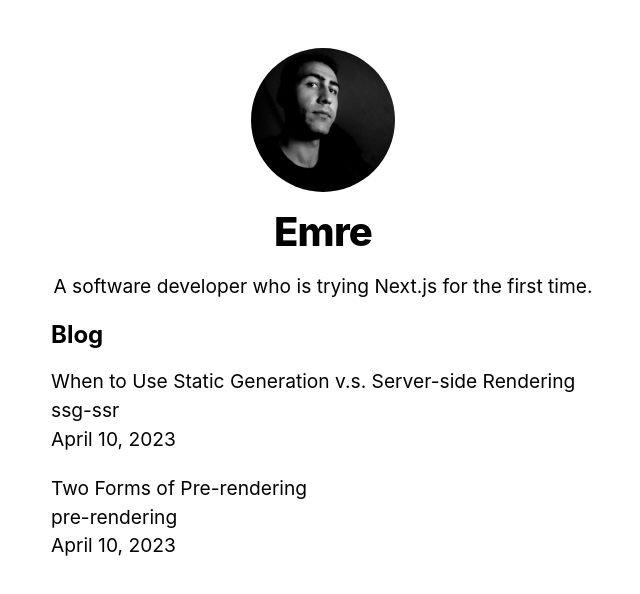
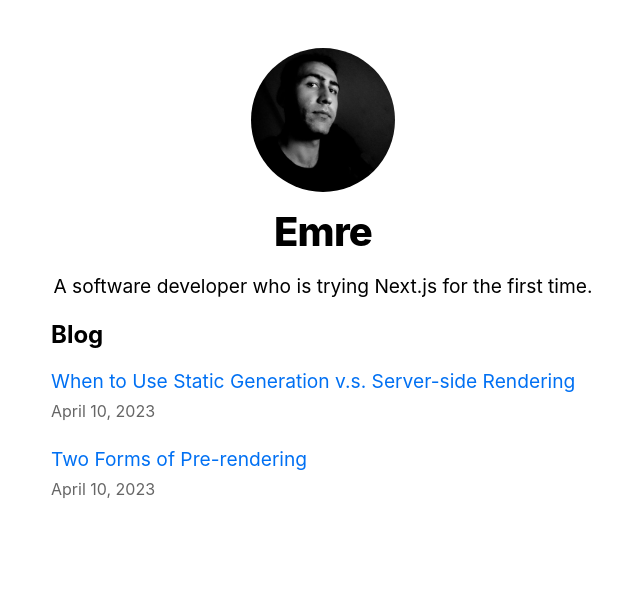
Before and after one commit to emrecoban/nextjs-blog, a Next.js app: page / in a window 1280 px wide. Shown: the top 594 px of the page, without its empty margins (317-957 px from the left). Built offline with nearby package versions, Linux system fonts and the light colour scheme.

Commit message:
Updated index

```diff
--- a/pages/index.js
+++ b/pages/index.js
@@ -3,6 +3,7 @@
 import utilStyles from "../styles/utils.module.css";
 import { getSortedPostsData } from '../lib/posts';
 import Date from "../components/date";
+import Link from 'next/link';
 
 export async function getStaticProps(){
   const allPostsData = getSortedPostsData();
@@ -27,11 +28,11 @@
         <ul className={utilStyles.list}>
           {allPostsData.map(({ id, date, title }) => (
             <li className={utilStyles.listItem} key={id}>
-              {title}
+              <Link href={`/posts/${id}`}>{title}</Link>
               <br />
-              {id}
-              <br />
-              <Date dateString={date} />
+              <small className={utilStyles.lightText}>
+                <Date dateString={date} />
+              </small>
             </li>
           ))}
         </ul>
```
Also changed, not shown: pages/posts/[id].js (+11 -10 lines), 1 other file (tests, documents, lock files or other folders).
